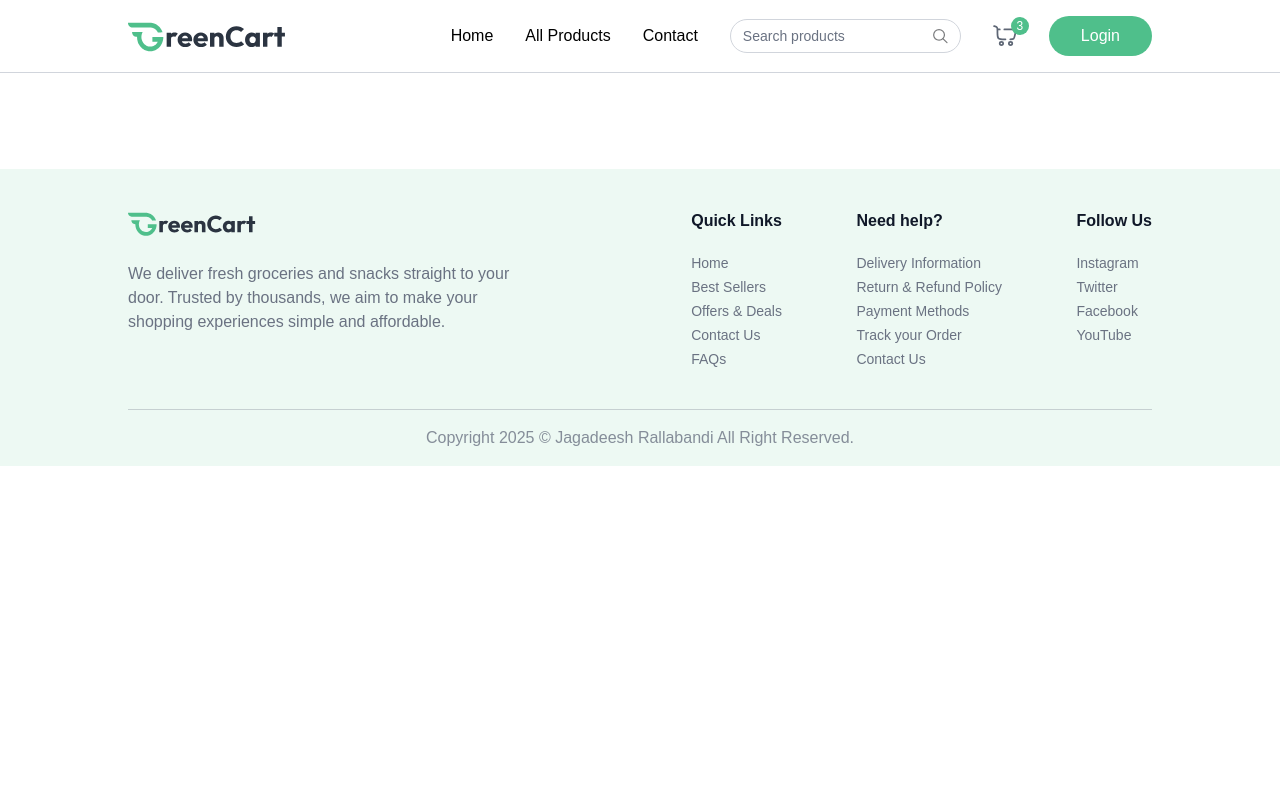
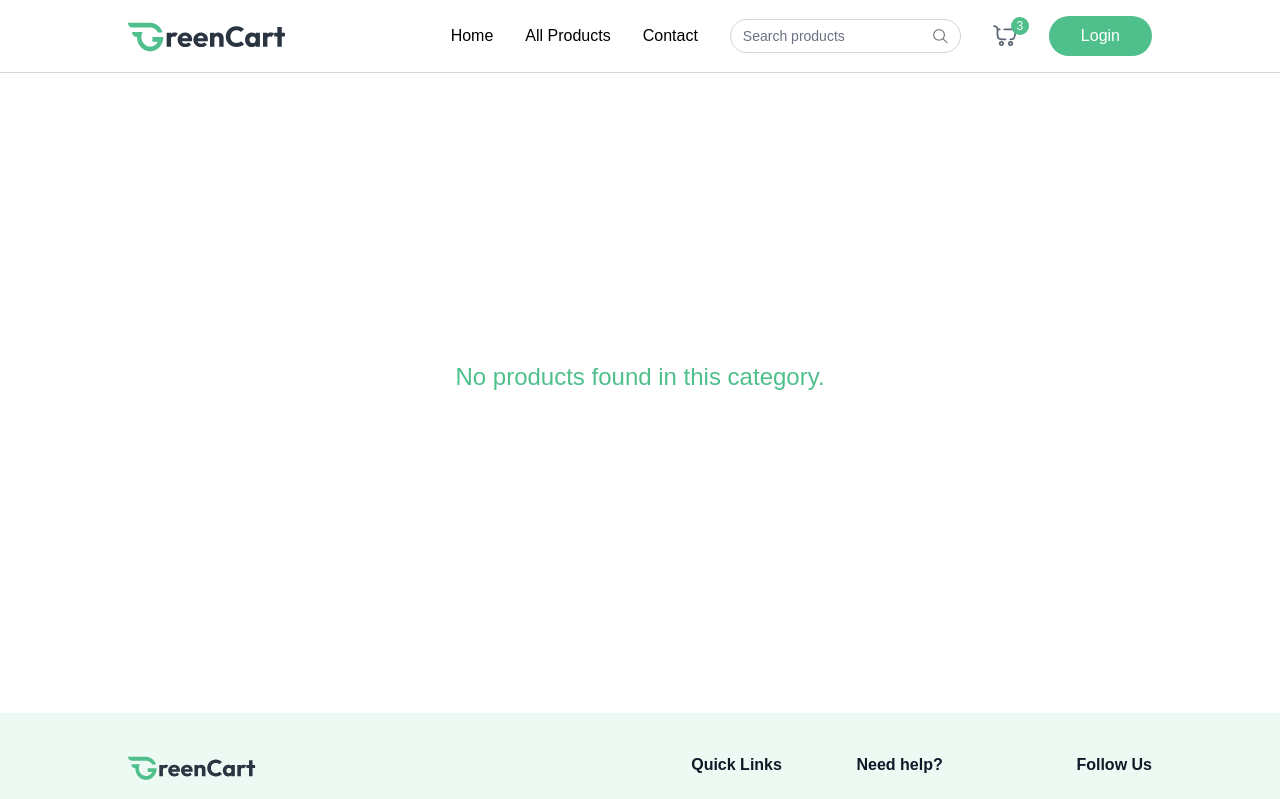
Before and after one commit to JagadeeshRallabandi/jagacart, a React (Vite) app: page /products/1 in a window 1280 px wide. Shown: the top 799 px of the page. Built offline with nearby package versions, Linux system fonts and the light colour scheme.

Commit message:
Product_Category_2_48

```diff
--- a/src/App.jsx
+++ b/src/App.jsx
@@ -7,6 +7,7 @@
 import { useAppContext } from './context/AppContext';
 import Login from './components/Login';
 import AllProducts from './pages/AllProducts';
+import ProductCategory from './pages/ProductCategory';
 
 const App = () => {
 
@@ -21,6 +22,7 @@
         <Routes>
           <Route path='/' element={<Home/>}/>
           <Route path='/products' element={<AllProducts/>}/>
+          <Route path='/products/:category' element={<ProductCategory/>}/>
         </Routes>
       </div>
       {!isSellerPath && <Footer/>}
--- /dev/null
+++ b/src/pages/ProductCategory.jsx
@@ -0,0 +1,35 @@
+import React from 'react'
+import { useAppContext } from '../context/AppContext'
+import { useParams } from 'react-router-dom';
+import { categories } from '../assets/assets';
+import ProductCard from '../components/ProductCard';
+
+const ProductCategory = () => {
+  const {products} = useAppContext();
+  const {category} = useParams();
+  const searchCategory = categories.find((item)=> item.path.toLowerCase()===category)
+  const filteredProducts = products.filter((product) => product.category.toLowerCase() === category);
+  return (
+    <div className='mt-16'>
+        {searchCategory && (
+            <div className='flex flex-col items-end w-max'>
+                <p className='text-2xl font-medium'>{searchCategory.text.toUpperCase()}</p>
+                <div className='w-16 h-0.5 bg-primary rounded-full'></div>
+            </div>
+        )}
+        {filteredProducts.length>0 ? (
+            <div className='grid grid-cols-2 sm:grid-cols-3 md:grid-cols-4 lg:grid-cols-5 gap-3 md:gap-6 mt-6'>
+                {filteredProducts.map((product)=>(
+                    <ProductCard key={product._id} product={product}/>
+                ))}
+            </div>
+        ):(
+            <div className='flex items-center justify-center h-[60vh]'>
+                <p className='text-2xl font-medium text-primary'>No products found in this category.</p>
+            </div>
+        )}
+    </div>
+  )
+}
+
+export default ProductCategory
```
